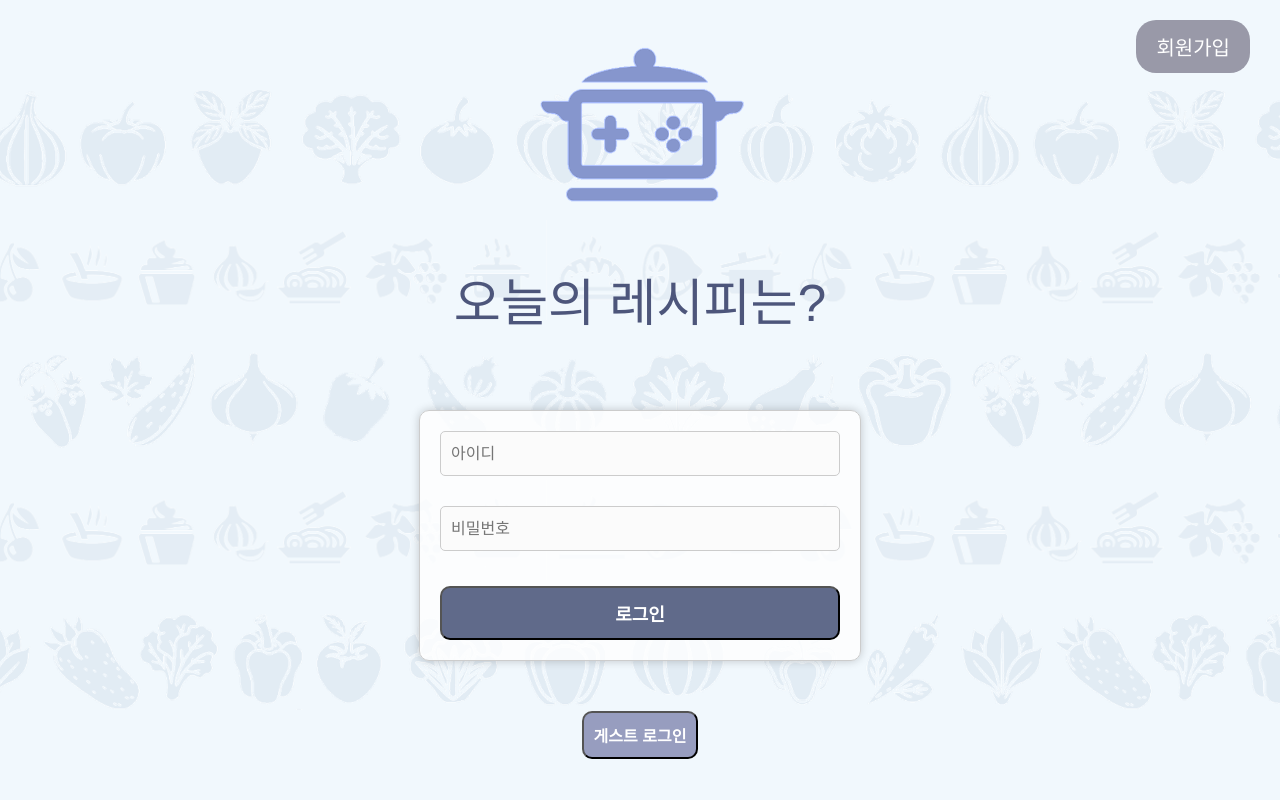
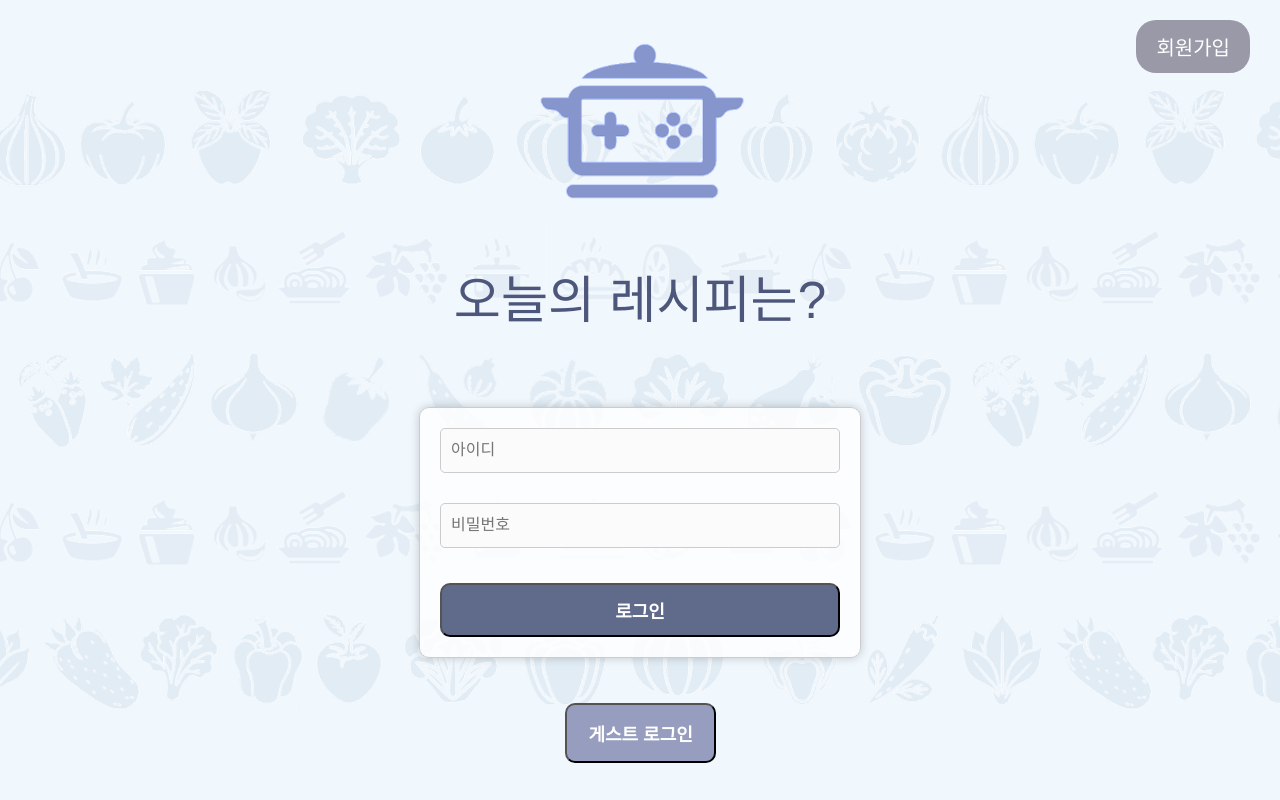
Before and after one commit to Nicholas-Olsen/Todays-Best-Recipe, a Django app: page / in a window 1280 px wide. Run offline with Django 5.2, Linux system fonts and the light colour scheme; some web fonts are replaced.

Commit message:
Update home.css

```diff
--- a/mysite/blog/static/css/home.css
+++ b/mysite/blog/static/css/home.css
@@ -116,14 +116,15 @@ h1 {
 
 /* 게스트 로그인 */
 .guest-btn {
-    margin-top: 10px;
-    width: 100%;
-    padding: 10px;
+    margin-top: 5px;
+    margin-left: -12px;
+    width: 120%;
+    padding: 15px;
     background-color: #979dbf;
     color: white;
     border-radius: 10px;
     cursor: pointer;
-    font-size: 16px;
+    font-size: 18px;
     font-family: 'RoundMo', sans-serif;
     font-weight: bold;
     text-decoration: none;
```
